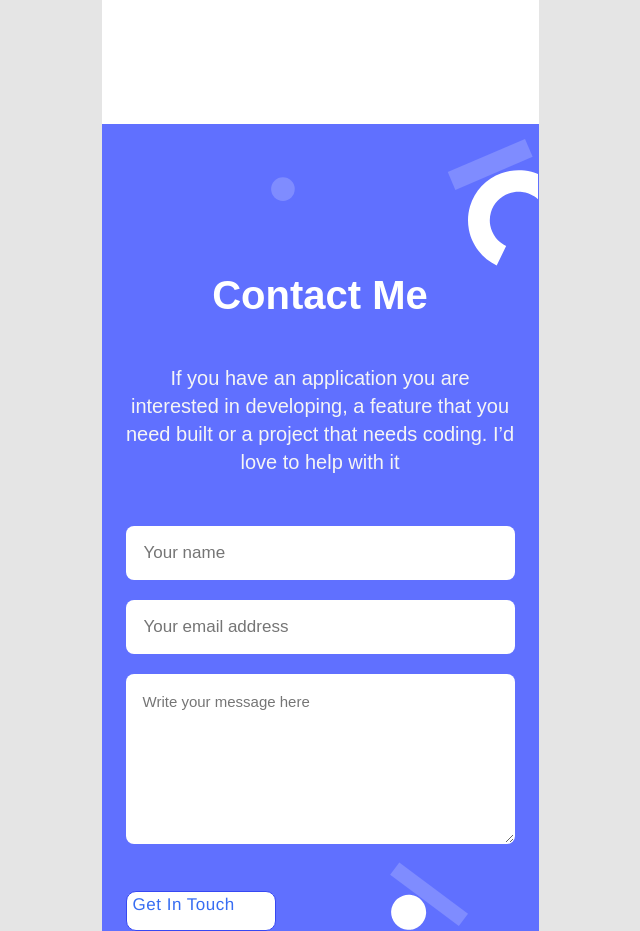
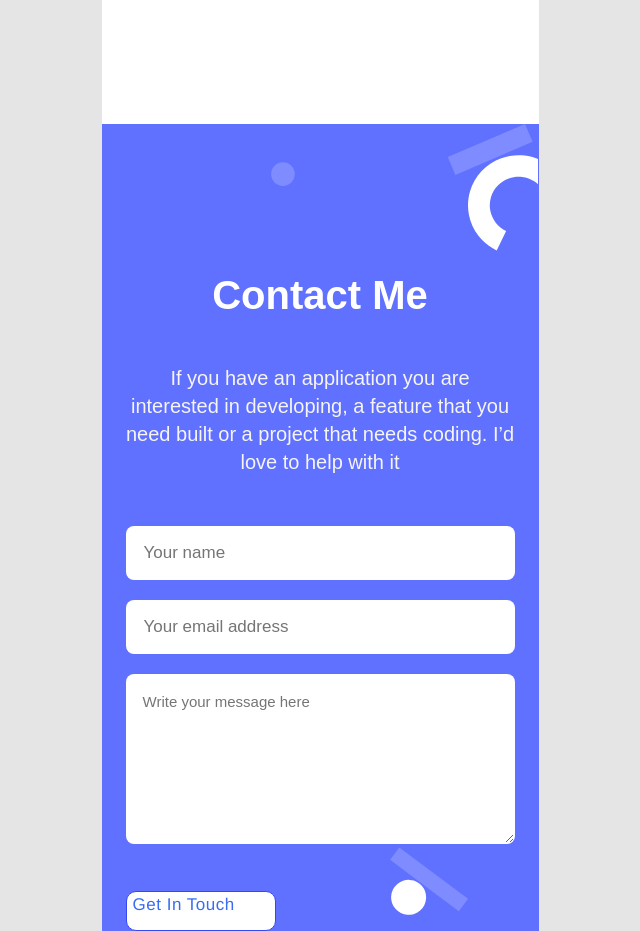
Before and after one commit to hislordshipprof/Microverse-portfolio, a website: page index.html in a window 1280 px wide. Shown: the part 4840-5771 px from the top of the page, without its empty margins (351-991 px from the left). Drawn offline with Linux system fonts and the light colour scheme.

Commit message:
Linters errors fixed

```diff
--- a/style.css
+++ b/style.css
@@ -693,7 +693,6 @@ img:hover {
   background-size: 65% 99%;
   background-repeat: no-repeat;
   background-position-x: right;
-  background-position-y: 15px;
   z-index: -1;
 }
 
```
